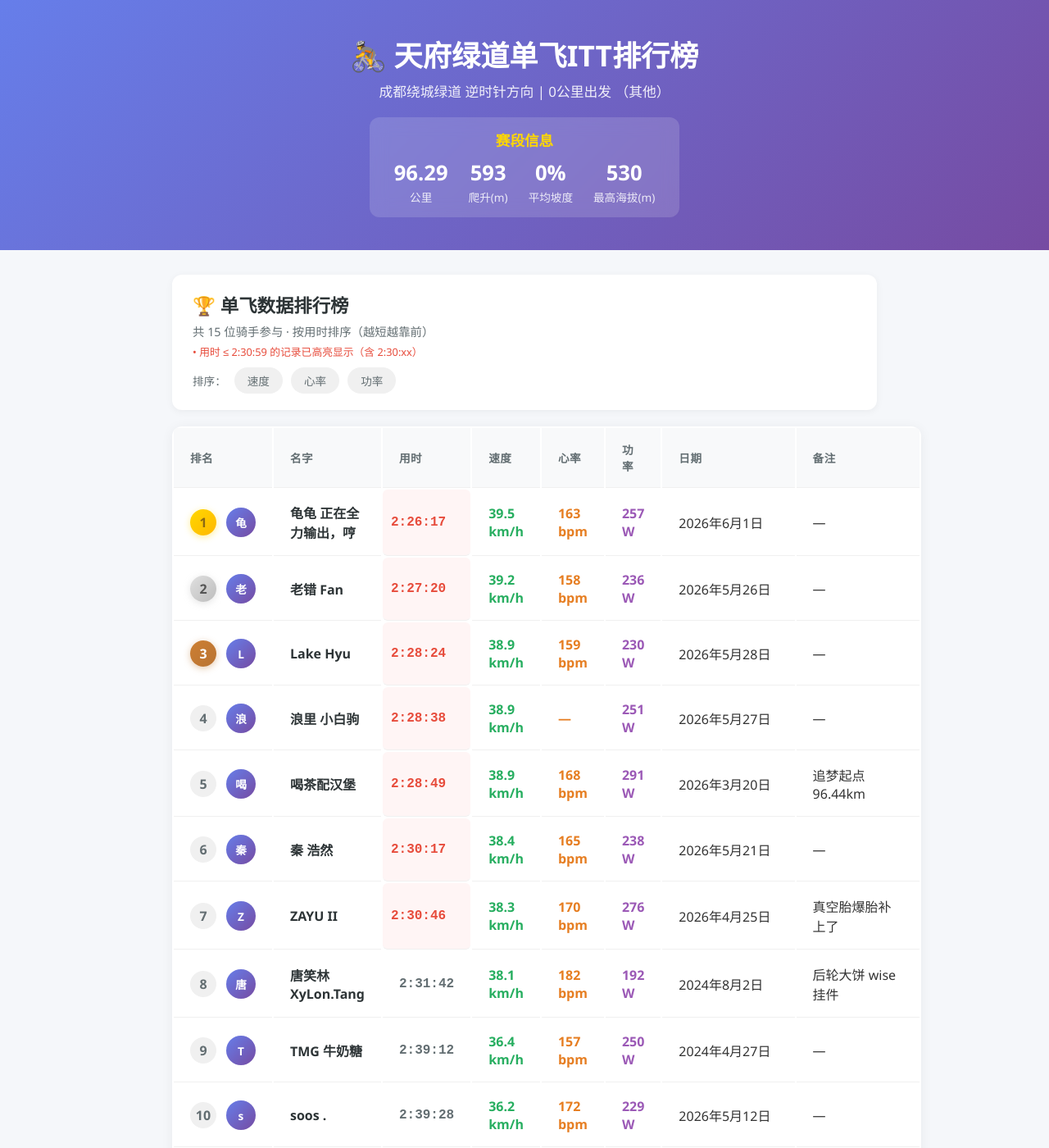
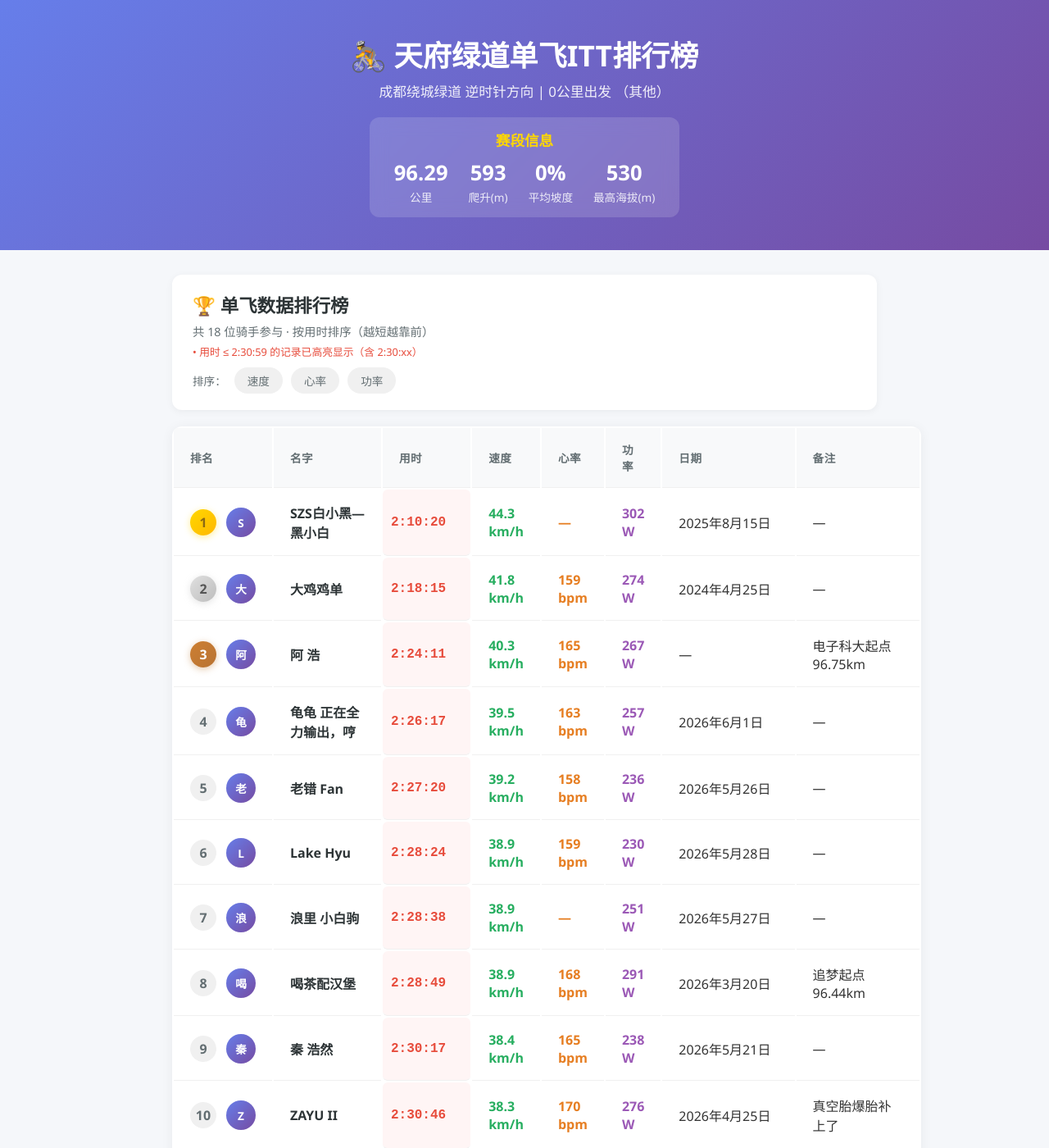
Before and after one commit to techysy/techysy.github.io, a Jekyll site: the page TianfuGreenway.html, which Jekyll copies as it is, in a window 1280 px wide and 1400 px high. Shown: the whole window at 82% size. Built offline with Jekyll 4.4.1, drawn with Linux system fonts in a browser that asks for light colours; some of the changed text lies outside the part shown.

Commit message:
Update TianfuGreenway.html

```diff
--- a/TianfuGreenway.html
+++ b/TianfuGreenway.html
@@ -337,7 +337,7 @@
         <div class="section-header">
             <div>
                 <h2 class="section-title">🏆 单飞数据排行榜</h2>
-                <p class="section-subtitle">共 15 位骑手参与 · 按用时排序（越短越靠前）</p>
+                <p class="section-subtitle">共 18 位骑手参与 · 按用时排序（越短越靠前）</p>
                 <p style="font-size: 0.8em; color: #e74c3c; margin-top: 5px;">• 用时 ≤ 2:30:59 的记录已高亮显示（含 2:30:xx）</p>
             </div>
             <div style="display: flex; gap: 10px; margin-top: 10px;">
@@ -363,10 +363,55 @@
                 </tr>
             </thead>
             <tbody id="tableBody">
+                <tr data-time="2:10:20" data-speed="44.3" data-heart="0" data-power="302">
+                    <td>
+                        <div class="rank-cell">
+                            <div class="rank-number gold">1</div>
+                            <div class="avatar">S</div>
+                        </div>
+                    </td>
+                    <td class="name-cell">SZS白小黑—黑小白</td>
+                    <td class="time-cell fast">2:10:20</td>
+                    <td class="speed-cell">44.3 km/h</td>
+                    <td class="heart-cell">—</td>
+                    <td class="power-cell">302 W</td>
+                    <td class="date-cell">2025年8月15日</td>
+                    <td class="remark-cell">—</td>
+                </tr>
+                <tr data-time="2:18:15" data-speed="41.8" data-heart="159" data-power="274">
+                    <td>
+                        <div class="rank-cell">
+                            <div class="rank-number silver">2</div>
+                            <div class="avatar">大</div>
+                        </div>
+                    </td>
+                    <td class="name-cell">大鸡鸡单</td>
+                    <td class="time-cell fast">2:18:15</td>
+                    <td class="speed-cell">41.8 km/h</td>
+                    <td class="heart-cell">159 bpm</td>
+                    <td class="power-cell">274 W</td>
+                    <td class="date-cell">2024年4月25日</td>
+                    <td class="remark-cell">—</td>
+                </tr>
+                <tr data-time="2:24:11" data-speed="40.3" data-heart="165" data-power="267">
+                    <td>
+                        <div class="rank-cell">
+                            <div class="rank-number bronze">3</div>
+                            <div class="avatar">阿</div>
+                        </div>
+                    </td>
+                    <td class="name-cell">阿 浩</td>
+                    <td class="time-cell fast">2:24:11</td>
+                    <td class="speed-cell">40.3 km/h</td>
+                    <td class="heart-cell">165 bpm</td>
+                    <td class="power-cell">267 W</td>
+                    <td class="date-cell">—</td>
+                    <td class="remark-cell">电子科大起点 96.75km</td>
+                </tr>
                 <tr data-time="2:26:17" data-speed="39.5" data-heart="163" data-power="257">
                     <td>
                         <div class="rank-cell">
-                            <div class="rank-number gold">1</div>
+                            <div class="rank-number other">4</div>
                             <div class="avatar">龟</div>
                         </div>
                     </td>
@@ -381,7 +426,7 @@
                 <tr data-time="2:27:20" data-speed="39.2" data-heart="158" data-power="236">
                     <td>
                         <div class="rank-cell">
-                            <div class="rank-number silver">2</div>
+                            <div class="rank-number other">5</div>
                             <div class="avatar">老</div>
                         </div>
                     </td>
@@ -396,7 +441,7 @@
                 <tr data-time="2:28:24" data-speed="38.9" data-heart="159" data-power="230">
                     <td>
                         <div class="rank-cell">
-                            <div class="rank-number bronze">3</div>
+                            <div class="rank-number other">6</div>
                             <div class="avatar">L</div>
                         </div>
                     </td>
@@ -411,7 +456,7 @@
                 <tr data-time="2:28:38" data-speed="38.9" data-heart="0" data-power="251">
                     <td>
                         <div class="rank-cell">
-                            <div class="rank-number other">4</div>
+                            <div class="rank-number other">7</div>
                             <div class="avatar">浪</div>
                         </div>
                     </td>
@@ -426,7 +471,7 @@
                 <tr data-time="2:28:49" data-speed="38.9" data-heart="168" data-power="291">
                     <td>
                         <div class="rank-cell">
-                            <div class="rank-number other">5</div>
+                            <div class="rank-number other">8</div>
                             <div class="avatar">喝</div>
                         </div>
                     </td>
@@ -441,7 +486,7 @@
                 <tr data-time="2:30:17" data-speed="38.4" data-heart="165" data-power="238">
                     <td>
                         <div class="rank-cell">
-                            <div class="rank-number other">6</div>
+                            <div class="rank-number other">9</div>
                             <div class="avatar">秦</div>
                         </div>
                     </td>
@@ -456,7 +501,7 @@
                 <tr data-time="2:30:46" data-speed="38.3" data-heart="170" data-power="276">
                     <td>
                         <div class="rank-cell">
-                            <div class="rank-number other">7</div>
+                            <div class="rank-number other">10</div>
                             <div class="avatar">Z</div>
                         </div>
                     </td>
@@ -471,7 +516,7 @@
                 <tr data-time="2:31:42" data-speed="38.1" data-heart="182" data-power="192">
                     <td>
                         <div class="rank-cell">
-                            <div class="rank-number other">8</div>
+                            <div class="rank-number other">11</div>
                             <div class="avatar">唐</div>
                         </div>
                     </td>
@@ -486,7 +531,7 @@
                 <tr data-time="2:39:12" data-speed="36.4" data-heart="157" data-power="250">
                     <td>
                         <div class="rank-cell">
-                            <div class="rank-number other">9</div>
+                            <div class="rank-number other">12</div>
                             <div class="avatar">T</div>
                         </div>
                     </td>
@@ -501,7 +546,7 @@
                 <tr data-time="2:39:28" data-speed="36.2" data-heart="172" data-power="229">
                     <td>
                         <div class="rank-cell">
-                            <div class="rank-number other">10</div>
+                            <div class="rank-number other">13</div>
                             <div class="avatar">s</div>
                         </div>
                     </td>
@@ -516,7 +561,7 @@
                 <tr data-time="2:44:47" data-speed="35.1" data-heart="169" data-power="0">
                     <td>
                         <div class="rank-cell">
-                            <div class="rank-number other">11</div>
+                            <div class="rank-number other">14</div>
                             <div class="avatar">A</div>
                         </div>
                     </td>
@@ -531,7 +576,7 @@
                 <tr data-time="2:46:47" data-speed="34.6" data-heart="170" data-power="208">
                     <td>
                         <div class="rank-cell">
-                            <div class="rank-number other">12</div>
+                            <div class="rank-number other">15</div>
                             <div class="avatar">Y</div>
                         </div>
                     </td>
@@ -546,7 +591,7 @@
                 <tr data-time="2:48:52" data-speed="34.2" data-heart="153" data-power="221">
                     <td>
                         <div class="rank-cell">
-                            <div class="rank-number other">13</div>
+                            <div class="rank-number other">16</div>
                             <div class="avatar">法</div>
                         </div>
                     </td>
@@ -561,7 +606,7 @@
                 <tr data-time="2:49:14" data-speed="34.1" data-heart="160" data-power="216">
                     <td>
                         <div class="rank-cell">
-                            <div class="rank-number other">14</div>
+                            <div class="rank-number other">17</div>
                             <div class="avatar">J</div>
                         </div>
                     </td>
@@ -576,7 +621,7 @@
                 <tr data-time="2:59:06" data-speed="32.3" data-heart="166" data-power="0">
                     <td>
                         <div class="rank-cell">
-                            <div class="rank-number other">15</div>
+                            <div class="rank-number other">18</div>
                             <div class="avatar">秋</div>
                         </div>
                     </td>
```
